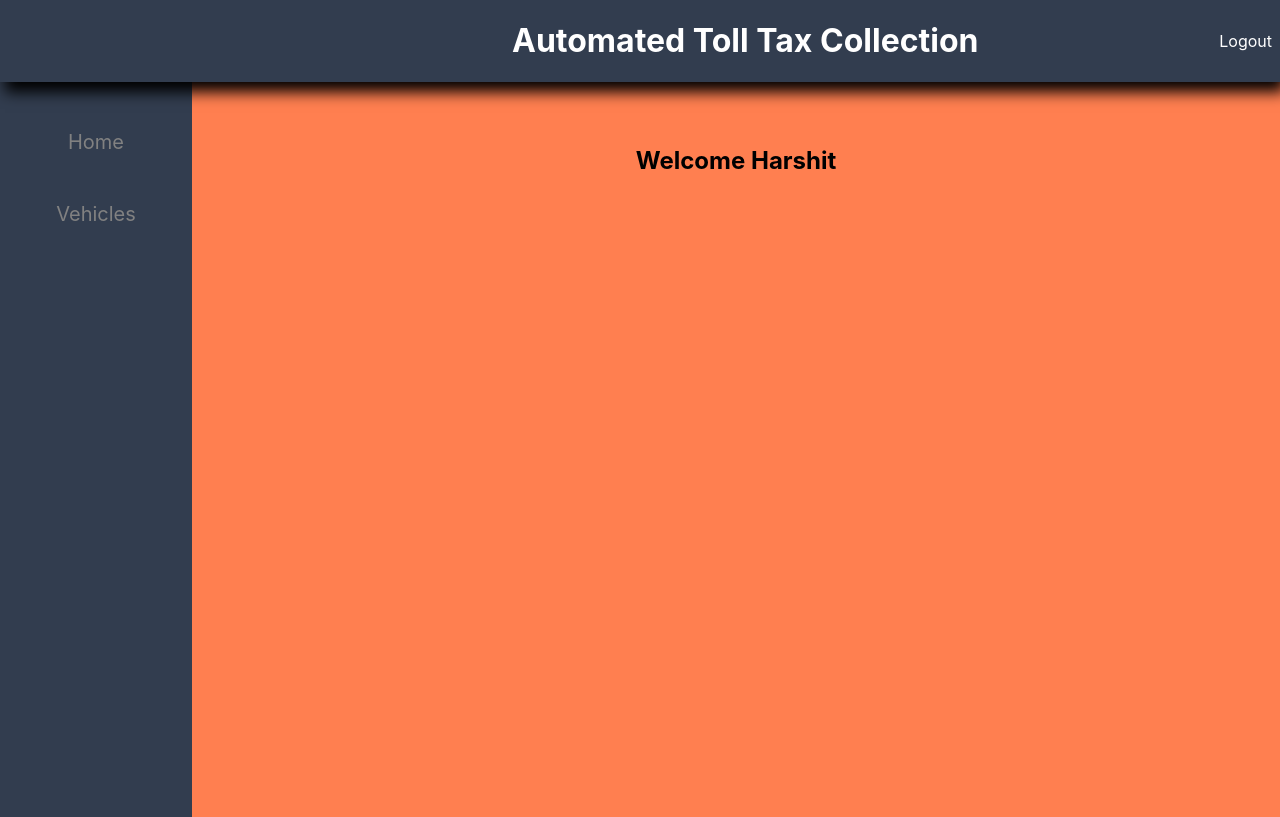
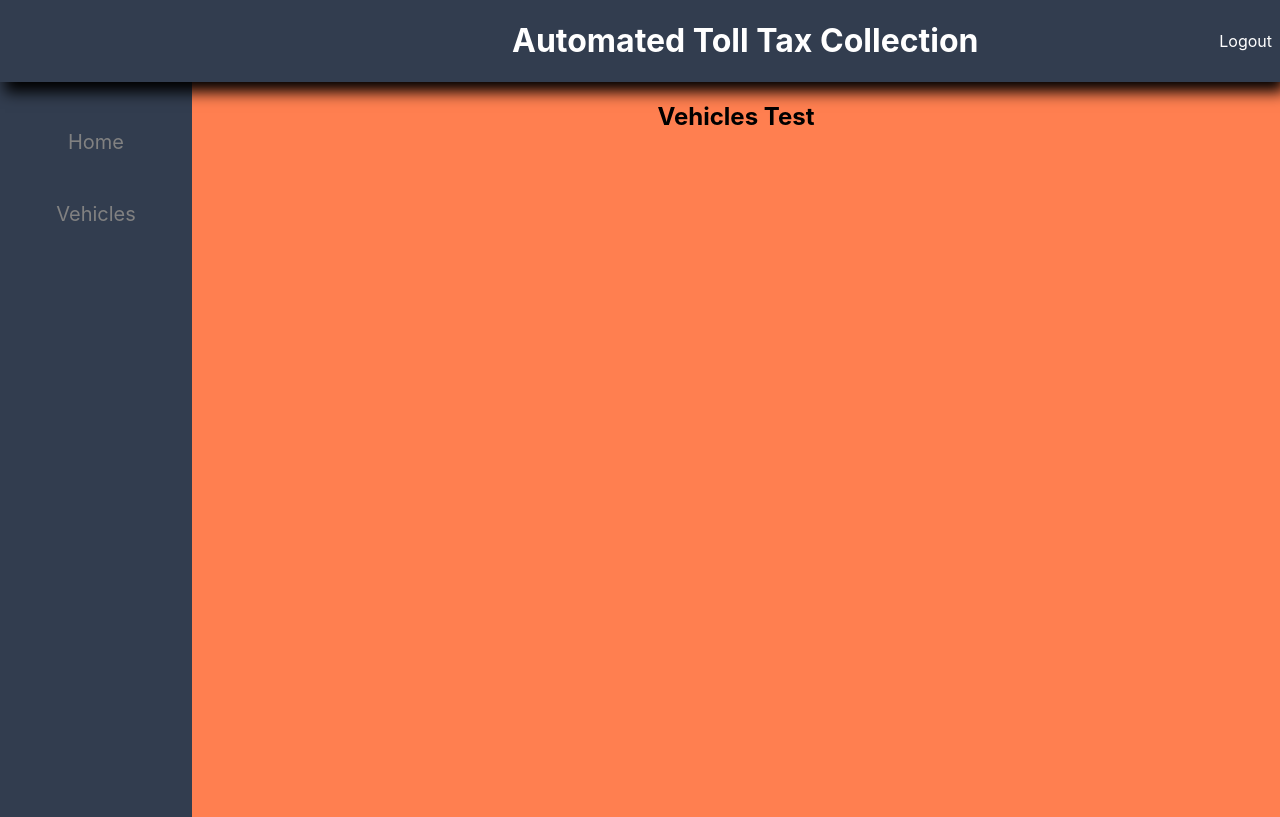
Before and after one commit to harshit-kakkar/ATTC, a React (Create React App) app: page /main/vehicles in a window 1280 px wide. Both pictures are taken after a click on the link "Vehicles". Built offline with nearby package versions, Linux system fonts and the light colour scheme.

Commit message:
State management for navbar.

```diff
--- a/src/components/Main/index.tsx
+++ b/src/components/Main/index.tsx
@@ -1,6 +1,7 @@
 import React from 'react';
 import Navbar from '../Navbar'
 import Homepage from '../Homepage'
+import Vehicles from '../Vehicles'
 import './styles.css'
 
 
@@ -17,10 +18,14 @@ const Main = () => {
     const loadSelectedTab = () => {
         if (clickedTab==1){
             return (
-                <div className="main-sec">
                     <Homepage />
 
-                </div>
+            )
+        }
+
+        if (clickedTab==2){
+            return (
+                    <Vehicles />
             )
         }
     }
@@ -29,10 +34,12 @@ const Main = () => {
     return (
         <div className="container">
             <div className="nav-div">
-                <Navbar />
+                <Navbar setClickedTab ={setSelectedTab}/>
             </div>
 
-            {loadSelectedTab()}
+            <div className="main-sec">
+                {loadSelectedTab()}
+            </div>
 
         </div>
 
--- a/src/components/Navbar/index.tsx
+++ b/src/components/Navbar/index.tsx
@@ -1,12 +1,16 @@
 import React from 'react';
 import './styles.css'
 
-const Navbar = () => {
+interface NavbarProps {
+    setClickedTab: (clickedTab:number) => void;
+}
+
+const Navbar = (props:NavbarProps) => {
     return (
         <div className="sidenav">
             <ul>
-                <li><a href="#">Home</a></li>
-                <li><a href="#">Vehicles</a></li>
+                <li><a onClick={()=>{props.setClickedTab(1)}}>Home</a></li>
+                <li><a onClick={()=>{props.setClickedTab(2)}}>Vehicles</a></li>
             </ul>
         </div>
     )
--- /dev/null
+++ b/src/components/Vehicles/index.tsx
@@ -0,0 +1,14 @@
+import React from 'react'
+
+
+const Vehicles = ()=>{
+    return (
+        <div>
+            <h1>
+                Vehicles Test
+            </h1>
+        </div>
+    )
+}
+
+export default Vehicles
```
